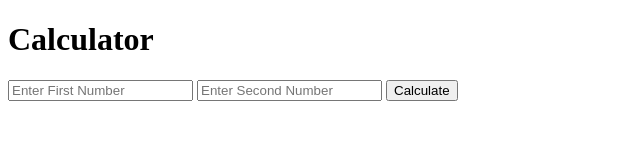
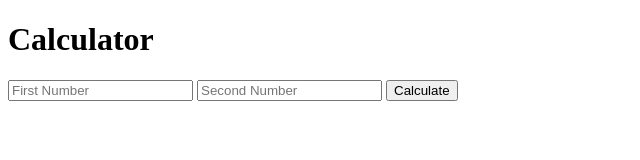
Before and after one commit to VishnuNadella/ShapeAI_Nadella_Vishnu_Sai, a website: page index.html in a window 1280 px wide. Shown: the full height of the page, 0-640 px from the left. Drawn offline with Linux system fonts and the light colour scheme.

Commit message:
Update index.html

```diff
--- a/index.html
+++ b/index.html
@@ -1,19 +1,15 @@
 <!DOCTYPE html>
-<html lang="en">
+<html lang="en" dir = "ltr">
 <head>
     <meta charset="UTF-8">
-    <meta http-equiv="X-UA-Compatible" content="IE=edge">
-    <meta name="viewport" content="width=device-width, initial-scale=1.0">
     <title>Calculator</title>
 </head>
 <body>
     <h1>Calculator</h1>
     <form action="/" method="post">
-        <input type = "text" name = "num1" placeholder = "Enter First Number">
-        <input type = "text" name = "num2" placeholder = "Enter Second Number">
+        <input type = "text" name = "num1" placeholder = "First Number">
+        <input type = "text" name = "num2" placeholder = "Second Number">
         <button type = "submit" name = "submit">Calculate</button>
-        <br>
-        <!-- <button type = "submit" name = "about">About</button> -->
     </form>
 </body>
 </html>
```
